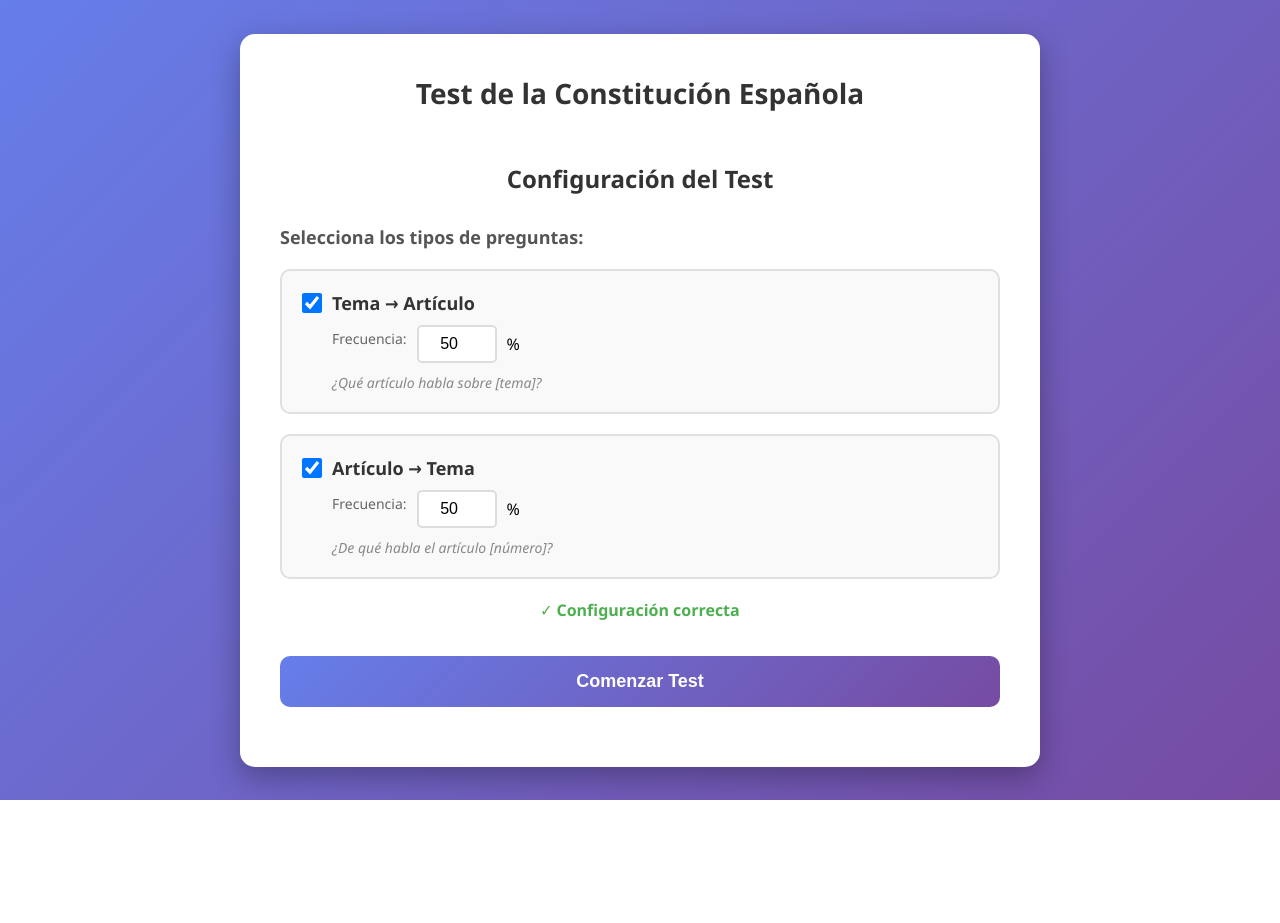
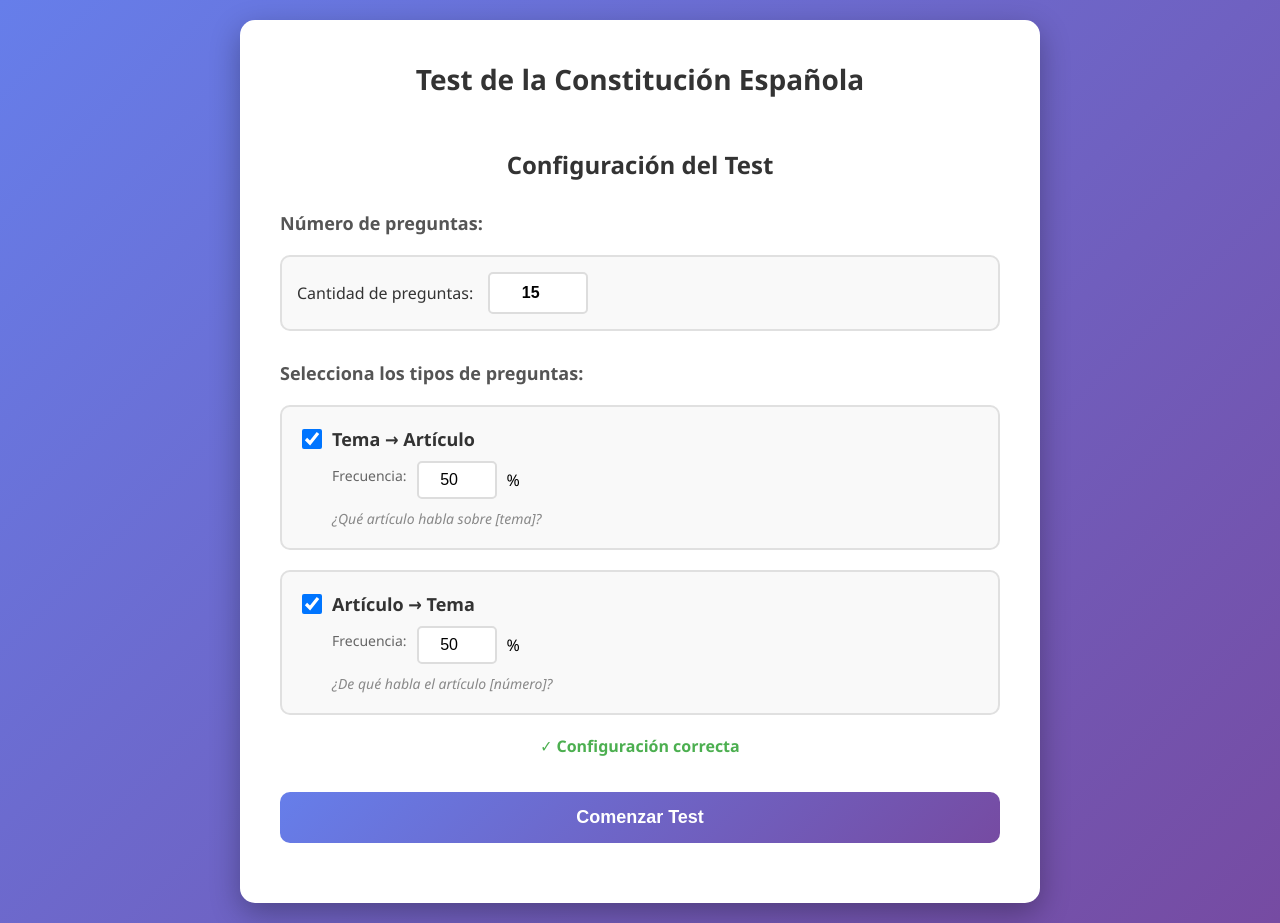
Before and after one commit to jagobainda/test-constitucion, a plain HTML site: page index.html in a window 1280 px wide. Before the commit the page ends 800 px from the top, so only its background shows below. Drawn offline with Linux system fonts and the light colour scheme.

Commit message:
Add question count configuration to quiz setup

```diff
--- a/index.html
+++ b/index.html
@@ -12,6 +12,13 @@
         <!-- Pantalla de inicio -->
         <div id="start-screen">
             <h2>Configuración del Test</h2>
+            <div class="config-section">
+                <h3>Número de preguntas:</h3>
+                <div class="question-count-control">
+                    <label for="numero-preguntas">Cantidad de preguntas:</label>
+                    <input type="number" id="numero-preguntas" min="1" max="55" value="15" class="question-count-input">
+                </div>
+            </div>
             <div class="config-section">
                 <h3>Selecciona los tipos de preguntas:</h3>
                 <div class="question-types">
--- a/main.js
+++ b/main.js
@@ -189,11 +189,13 @@ document.addEventListener("DOMContentLoaded", () => {
 
         validationMessage.textContent = '';
 
-        totalPreguntas = 15;
+        const numeroPreguntasInput = document.getElementById('numero-preguntas');
+        totalPreguntas = parseInt(numeroPreguntasInput.value) || 15;
         preguntaNumero = 0;
         aciertos = 0;
         articulosDisponibles = Object.keys(articulosConstitucion).slice();
         totalQuestionsSpan.textContent = totalPreguntas;
+        correctAnswersSpan.textContent = aciertos;
 
         startScreen.style.display = 'none';
         questionContainer.style.display = 'block';
--- a/style.css
+++ b/style.css
@@ -143,6 +143,37 @@ button:disabled {
     font-size: 18px;
 }
 
+.question-count-control {
+    display: flex;
+    align-items: center;
+    gap: 15px;
+    padding: 15px;
+    background: #f9f9f9;
+    border: 2px solid #e0e0e0;
+    border-radius: 10px;
+}
+
+.question-count-control label {
+    font-size: 16px;
+    color: #333;
+    font-weight: 500;
+}
+
+.question-count-input {
+    width: 100px;
+    padding: 10px;
+    border: 2px solid #ddd;
+    border-radius: 5px;
+    font-size: 16px;
+    text-align: center;
+    font-weight: 600;
+}
+
+.question-count-input:focus {
+    outline: none;
+    border-color: #667eea;
+}
+
 .question-types {
     display: flex;
     flex-direction: column;
```
